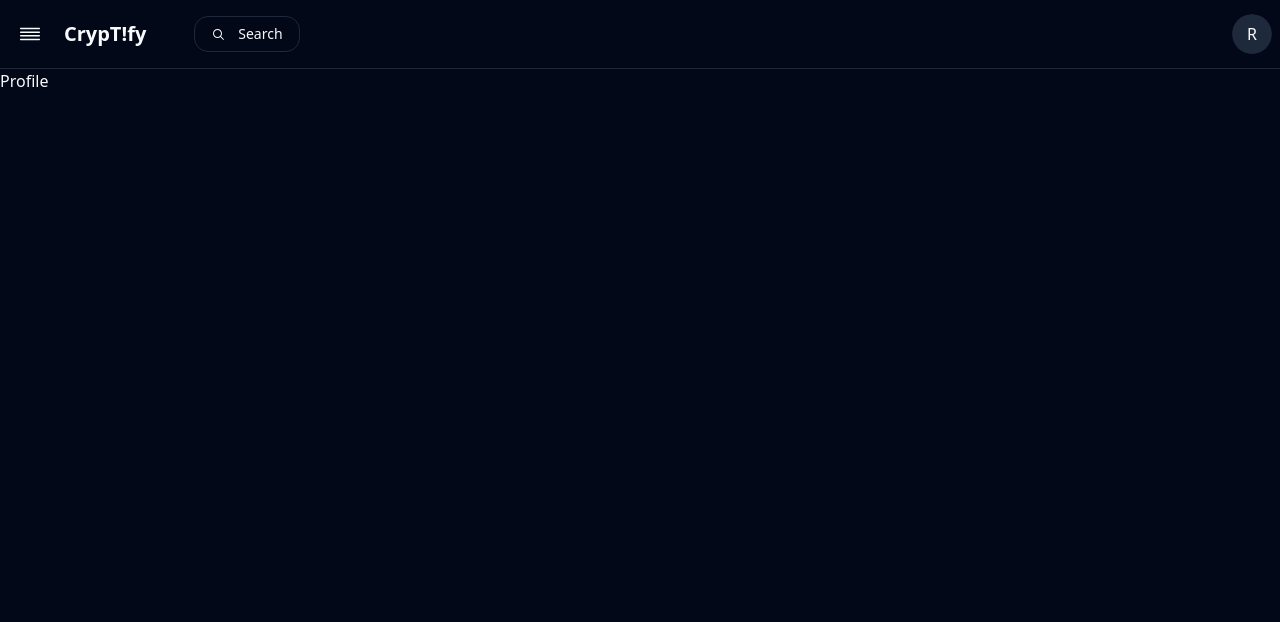
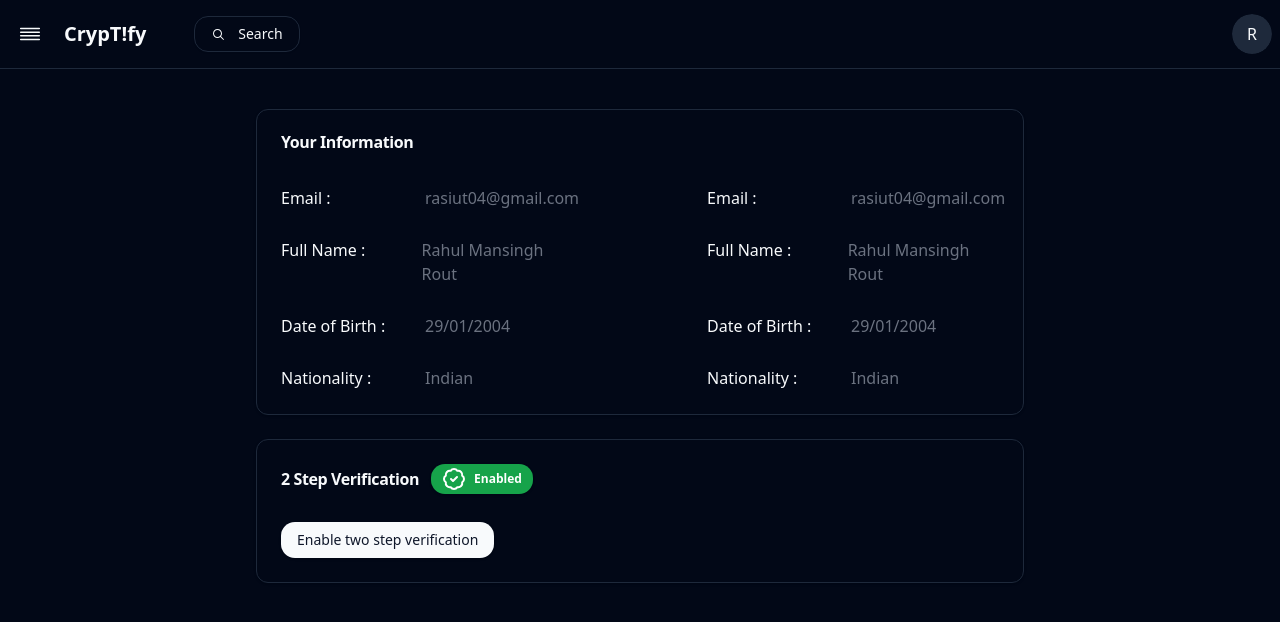
Before and after one commit to Yashthakare125/CryptoTrading_Platform, a React (Vite) app in the folder CryptoTrading_FrontEnd/: page /profile in a window 1280 px wide. Shown: the top 622 px of the page. Built offline with nearby package versions, Linux system fonts and the light colour scheme.

Commit message:
Profile page updated

```diff
--- a/CryptoTrading_FrontEnd/package.json
+++ b/CryptoTrading_FrontEnd/package.json
@@ -20,6 +20,7 @@
     "apexcharts": "^3.53.0",
     "class-variance-authority": "^0.7.0",
     "clsx": "^2.1.1",
+    "input-otp": "^1.2.4",
     "lucide-react": "^0.441.0",
     "react": "^18.3.1",
     "react-apexcharts": "^1.4.1",
--- /dev/null
+++ b/CryptoTrading_FrontEnd/src/components/ui/badge.jsx
@@ -0,0 +1,34 @@
+import * as React from "react"
+import { cva } from "class-variance-authority";
+
+import { cn } from "@/lib/utils"
+
+const badgeVariants = cva(
+  "inline-flex items-center rounded-md border px-2.5 py-0.5 text-xs font-semibold transition-colors focus:outline-none focus:ring-2 focus:ring-ring focus:ring-offset-2",
+  {
+    variants: {
+      variant: {
+        default:
+          "border-transparent bg-primary text-primary-foreground shadow hover:bg-primary/80",
+        secondary:
+          "border-transparent bg-secondary text-secondary-foreground hover:bg-secondary/80",
+        destructive:
+          "border-transparent bg-destructive text-destructive-foreground shadow hover:bg-destructive/80",
+        outline: "text-foreground",
+      },
+    },
+    defaultVariants: {
+      variant: "default",
+    },
+  }
+)
+
+function Badge({
+  className,
+  variant,
+  ...props
+}) {
+  return (<div className={cn(badgeVariants({ variant }), className)} {...props} />);
+}
+
+export { Badge, badgeVariants }
--- /dev/null
+++ b/CryptoTrading_FrontEnd/src/components/ui/input-otp.jsx
@@ -0,0 +1,53 @@
+import * as React from "react"
+import { DashIcon } from "@radix-ui/react-icons"
+import { OTPInput, OTPInputContext } from "input-otp"
+
+import { cn } from "@/lib/utils"
+
+const InputOTP = React.forwardRef(({ className, containerClassName, ...props }, ref) => (
+  <OTPInput
+    ref={ref}
+    containerClassName={cn("flex items-center gap-2 has-[:disabled]:opacity-50", containerClassName)}
+    className={cn("disabled:cursor-not-allowed", className)}
+    {...props} />
+))
+InputOTP.displayName = "InputOTP"
+
+const InputOTPGroup = React.forwardRef(({ className, ...props }, ref) => (
+  <div ref={ref} className={cn("flex items-center", className)} {...props} />
+))
+InputOTPGroup.displayName = "InputOTPGroup"
+
+const InputOTPSlot = React.forwardRef(({ index, className, ...props }, ref) => {
+  const inputOTPContext = React.useContext(OTPInputContext)
+  const { char, hasFakeCaret, isActive } = inputOTPContext.slots[index]
+
+  return (
+    (<div
+      ref={ref}
+      className={cn(
+        "relative flex h-9 w-9 items-center justify-center border-y border-r border-input text-sm shadow-sm transition-all first:rounded-l-md first:border-l last:rounded-r-md",
+        isActive && "z-10 ring-1 ring-ring",
+        className
+      )}
+      {...props}>
+      {char}
+      {hasFakeCaret && (
+        <div
+          className="pointer-events-none absolute inset-0 flex items-center justify-center">
+          <div className="h-4 w-px animate-caret-blink bg-foreground duration-1000" />
+        </div>
+      )}
+    </div>)
+  );
+})
+InputOTPSlot.displayName = "InputOTPSlot"
+
+const InputOTPSeparator = React.forwardRef(({ ...props }, ref) => (
+  <div ref={ref} role="separator" {...props}>
+    <DashIcon />
+  </div>
+))
+InputOTPSeparator.displayName = "InputOTPSeparator"
+
+export { InputOTP, InputOTPGroup, InputOTPSlot, InputOTPSeparator }
--- /dev/null
+++ b/CryptoTrading_FrontEnd/src/page/Profile/AccountVerificationForm.jsx
@@ -0,0 +1,53 @@
+import { Button } from '@/components/ui/button'
+import { Dialog, DialogContent, DialogDescription, DialogHeader, DialogTitle, DialogTrigger } from '@/components/ui/dialog'
+import { InputOTP, InputOTPGroup, InputOTPSeparator, InputOTPSlot } from '@/components/ui/input-otp'
+import { DialogClose } from '@radix-ui/react-dialog';
+import React, { useState } from 'react'
+
+function AccountVerificationForm() {
+	const [value, setValue] = useState("");
+	const handleSubmit = () => {
+		console.log(value);
+	}
+	return (
+		<div className='flex justify-center'>
+			<div className="space-y-5 mt-10 w-full">
+				<div className="flex justify-between items-center">
+					<p>Email :</p>
+					<p>rasiut04@gmail.com</p>
+					<Dialog>
+						<DialogTrigger>
+							<Button>Send OTP</Button>
+						</DialogTrigger>
+						<DialogContent>
+							<DialogHeader>
+								<DialogTitle>ENTER OTP</DialogTitle>
+							</DialogHeader>
+							<div className="py-5 flex gap-10 justify-center items-center">
+								<InputOTP value={value} onChange={(value) => setValue(value)} maxLength={6} >
+									<InputOTPGroup>
+										<InputOTPSlot index={0} />
+										<InputOTPSlot index={1} />
+										<InputOTPSlot index={2} />
+									</InputOTPGroup>
+									<InputOTPSeparator />
+									<InputOTPGroup>
+										<InputOTPSlot index={3} />
+										<InputOTPSlot index={4} />
+										<InputOTPSlot index={5} />
+									</InputOTPGroup>
+								</InputOTP>
+								<DialogClose>
+									<Button onClick={handleSubmit} className={"w-[10rem]"}>Submit OTP</Button>
+								</DialogClose>
+							</div>
+						</DialogContent>
+					</Dialog>
+
+				</div>
+			</div>
+		</div>
+	)
+}
+
+export default AccountVerificationForm
--- a/CryptoTrading_FrontEnd/src/page/Profile/Profile.jsx
+++ b/CryptoTrading_FrontEnd/src/page/Profile/Profile.jsx
@@ -1,9 +1,105 @@
+import { Badge } from '@/components/ui/badge'
+import { Button } from '@/components/ui/button'
+import { Card, CardContent, CardHeader, CardTitle } from '@/components/ui/card'
+import { Dialog, DialogClose, DialogContent, DialogDescription, DialogHeader, DialogTitle, DialogTrigger } from '@/components/ui/dialog'
+import { VerifiedIcon } from 'lucide-react'
 import React from 'react'
+import AccountVerificationForm from './AccountVerificationForm'
+import { DragHandleHorizontalIcon } from '@radix-ui/react-icons';
 
 const Profile = () => {
-  return (
-	<div>Profile</div>
-  )
+	const handleEnableTwoStepVerification = () => {
+		console.log("Two step verification");
+	}
+	return (
+		<div className='flex flex-col items-center mb-5'>
+			<div className='pt-10 w-full lg:w-[60%]'>
+				<Card>
+					<CardHeader className="pb-9">
+						<CardTitle>Your Information</CardTitle>
+					</CardHeader>
+					<CardContent>
+						<div className='lg:flex gap-32'>
+							<div className='space-y-7'>
+								<div className="flex">
+									<p className='w-[9rem]'>Email : </p>
+									<p className='text-gray-500'>rasiut04@gmail.com</p>
+								</div>
+								<div className="flex">
+									<p className='w-[9rem]'>Full Name : </p>
+									<p className='text-gray-500'>Rahul Mansingh Rout</p>
+								</div>
+								<div className="flex">
+									<p className='w-[9rem]'>Date of Birth : </p>
+									<p className='text-gray-500'>29/01/2004</p>
+								</div>
+								<div className="flex">
+									<p className='w-[9rem]'>Nationality : </p>
+									<p className='text-gray-500'>Indian</p>
+								</div>
+							</div>
+							<div className='space-y-7'>
+								<div className="flex">
+									<p className='w-[9rem]'>Email : </p>
+									<p className='text-gray-500'>rasiut04@gmail.com</p>
+								</div>
+								<div className="flex">
+									<p className='w-[9rem]'>Full Name : </p>
+									<p className='text-gray-500'>Rahul Mansingh Rout</p>
+								</div>
+								<div className="flex">
+									<p className='w-[9rem]'>Date of Birth : </p>
+									<p className='text-gray-500'>29/01/2004</p>
+								</div>
+								<div className="flex">
+									<p className='w-[9rem]'>Nationality : </p>
+									<p className='text-gray-500'>Indian</p>
+								</div>
+							</div>
+						</div>
+					</CardContent>
+				</Card>
+				<div className='mt-6'>
+					<Card className='w-full'>
+						<CardHeader className="pb-7">
+							<div className="flex items-center gap-3">
+								<CardTitle>2 Step Verification</CardTitle>
+								{ true ?
+									<Badge className="space-x-2 text-white bg-green-600">
+										<VerifiedIcon/>
+										<span>
+											Enabled
+										</span>
+									</Badge>
+
+									:
+
+									<Badge className="bg-orange-500">
+										Disabled
+									</Badge>
+								}
+							</div>
+						</CardHeader>
+						<CardContent>
+							<div>
+								<Dialog>
+									<DialogTrigger>
+										<Button>Enable two step verification</Button>
+									</DialogTrigger>
+									<DialogContent>
+										<DialogHeader>
+											<DialogTitle>Verify your account</DialogTitle>
+										</DialogHeader>
+										<AccountVerificationForm handleSubmit={handleEnableTwoStepVerification}/>
+									</DialogContent>
+								</Dialog>
+							</div>
+						</CardContent>
+					</Card>
+				</div>
+			</div>
+		</div>
+	)
 }
 
 export default Profile
```
Also changed, not shown: 1 other file (tests, documents, lock files or other folders).
